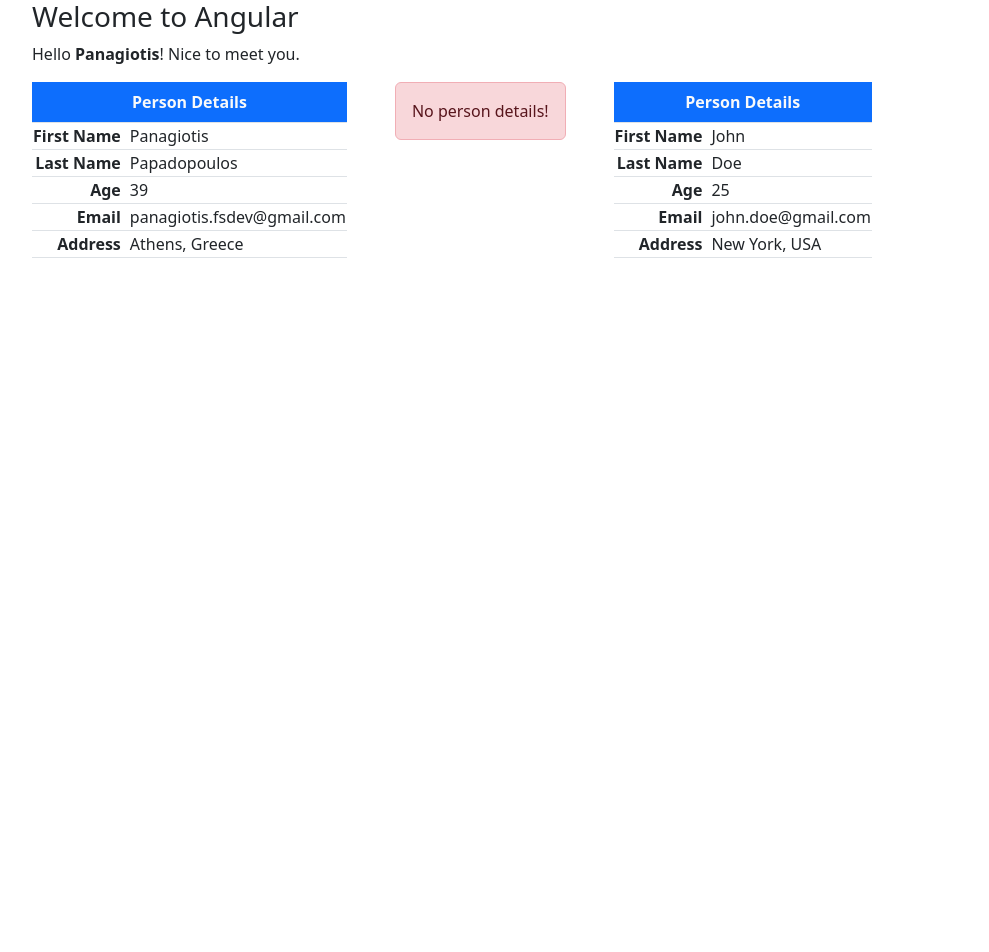
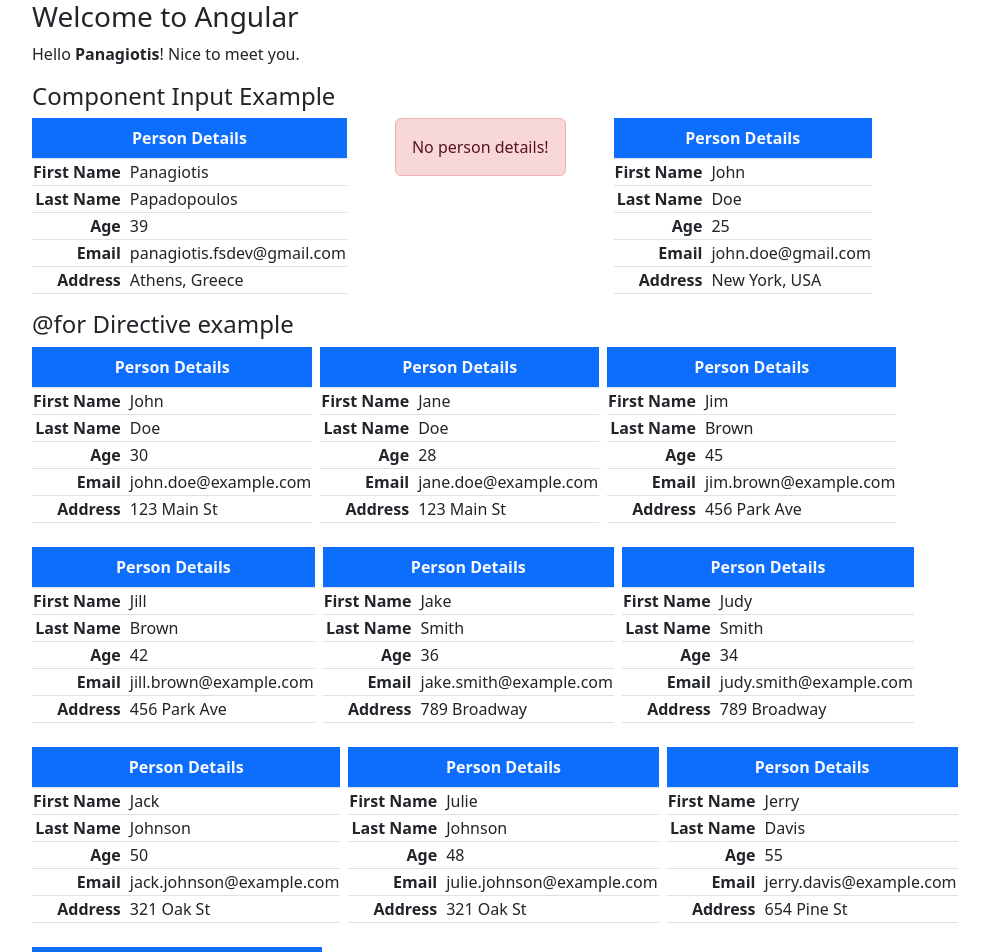
Before and after one commit to PanagiotisFsDev/angular-introduction, an Angular app: page / in a window 1280 px wide. Shown: the top 952 px of the page, without its empty margins (50-1039 px from the left). Before the commit the page ends 800 px from the top, so only its background shows below. Built offline with nearby package versions, Linux system fonts and the light colour scheme.

Commit message:
@for directive

```diff
--- a/src/app/app.component.html
+++ b/src/app/app.component.html
@@ -3,6 +3,8 @@
     <p>
         Hello <strong>{{ name }}</strong>! Nice to meet you.
     </p>
+
+<h4>Component Input Example</h4>
 
 <div class="d-flex gap-5 text-nowrap">
     <app-person-table [person]="person0"></app-person-table>
@@ -10,4 +12,12 @@
     <app-person-table [person]="person1"></app-person-table>
 </div>
 
+<h4>{{ '@for' }} Directive example</h4>
+
+<div class="d-flex flex-wrap text-nowrap gap-2">
+    @for(user of users; track user){
+        <app-person-table [person]="user"></app-person-table>
+    }
 </div>
+
+</div>
--- a/src/app/app.component.ts
+++ b/src/app/app.component.ts
@@ -1,5 +1,6 @@
 import { Component } from '@angular/core';
 import { PersonTableComponent } from './components/person-table/person-table.component';
+import { Person } from './shared/interfaces/person';
 
 
 @Component({
@@ -27,4 +28,77 @@
       email: 'john.doe@gmail.com',
       address: 'New York, USA'
       };
+
+    users: Person[] = [
+      {
+        givenName: 'John',
+        surName: 'Doe',
+        age: 30,
+        email: 'john.doe@example.com',
+        address: '123 Main St',
+      },
+      {
+        givenName: 'Jane',
+        surName: 'Doe',
+        age: 28,
+        email: 'jane.doe@example.com',
+        address: '123 Main St',
+      },
+      {
+        givenName: 'Jim',
+        surName: 'Brown',
+        age: 45,
+        email: 'jim.brown@example.com',
+        address: '456 Park Ave',
+      },
+      {
+        givenName: 'Jill',
+        surName: 'Brown',
+        age: 42,
+        email: 'jill.brown@example.com',
+        address: '456 Park Ave',
+      },
+      {
+        givenName: 'Jake',
+        surName: 'Smith',
+        age: 36,
+        email: 'jake.smith@example.com',
+        address: '789 Broadway',
+      },
+      {
+        givenName: 'Judy',
+        surName: 'Smith',
+        age: 34,
+        email: 'judy.smith@example.com',
+        address: '789 Broadway',
+      },
+      {
+        givenName: 'Jack',
+        surName: 'Johnson',
+        age: 50,
+        email: 'jack.johnson@example.com',
+        address: '321 Oak St',
+      },
+      {
+        givenName: 'Julie',
+        surName: 'Johnson',
+        age: 48,
+        email: 'julie.johnson@example.com',
+        address: '321 Oak St',
+      },
+      {
+        givenName: 'Jerry',
+        surName: 'Davis',
+        age: 55,
+        email: 'jerry.davis@example.com',
+        address: '654 Pine St',
+      },
+      {
+        givenName: 'June',
+        surName: 'Davis',
+        age: 53,
+        email: 'june.davis@example.com',
+        address: '654 Pine St',
+      },
+    ];
 }
--- a/src/app/components/person-table/person-table.component.html
+++ b/src/app/components/person-table/person-table.component.html
@@ -3,7 +3,7 @@
         No person details!
     </div>
 } @else {
-<table class="table table-bordered w-50">
+<table class="table table-bordered">
     <caption class="caption-top fw-bold bg-primary text-light text-center">
     Person Details
     </caption>
```
Also changed, not shown: 1 other file (tests, documents, lock files or other folders).
